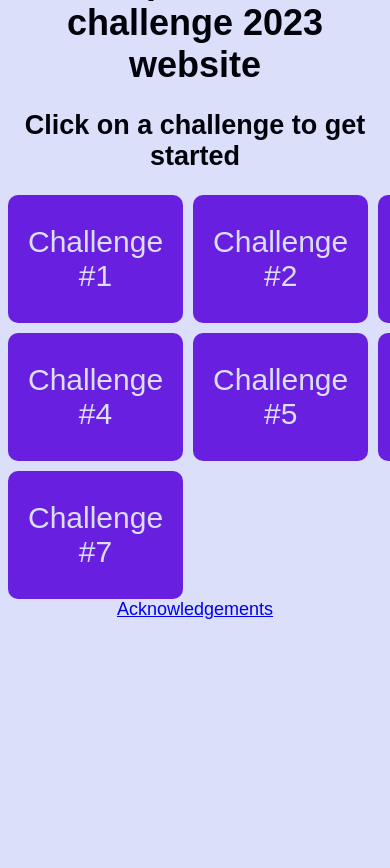
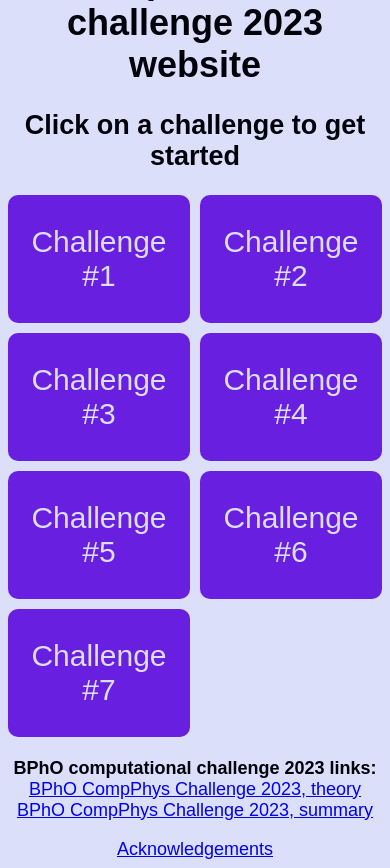
Before and after one commit to AMuh2020/AMuh2020-BPhO-Computational-Challenge-2023, a Django app: page / in a window 390 px wide; the page is wider, and only the part inside the window is pictured. Shown: the part 148-1016 px from the top of that part. Before the commit the page ends 767 px from the top of that part, so only its background shows below. Run offline with Django 4.2, Linux system fonts and the light colour scheme.

Commit message:
Update grid layout and add links to BPhO computational challenge 2023

```diff
--- a/Extension - Web App/BPhO_Site/Gallery/templates/index.html
+++ b/Extension - Web App/BPhO_Site/Gallery/templates/index.html
@@ -20,17 +20,9 @@
             grid-gap: 10px;
             grid-auto-rows: minmax(100px, auto);
         }
-        #container{
-            width: 100%;
-            display: grid;
-            grid-template-columns: repeat(3, 1fr);
-            grid-gap: 10px;
-            grid-auto-rows: minmax(100px, auto);
-        }
         .grid-item{
             background-color: #691fe0;
             color: #dbdffa;
-            padding: 20px;
             font-size: 30px;
             text-align: center;
             border-radius: 10px;
@@ -38,6 +30,11 @@
         }
         .grid-item:hover{
             background-color: #4d0cb5;
+        }
+        @media (max-width: 480px) {
+            #container {
+                grid-template-columns: repeat(2, 1fr);
+            }
         }
     </style>
 </head>
@@ -50,6 +47,12 @@
         {%endfor%}
     </div>
     <!-- link to acknowledgements page -->
+    <br>
+    <div><b>BPhO computational challenge 2023 links:</b></div>
+    <div><a href="https://www.bpho.org.uk/bpho/computational-challenge/BPhO_CompPhys_Challenge_2023_briefing.pdf">BPhO CompPhys Challenge 2023, theory</a></div>
+    <div><a href="https://www.bpho.org.uk/bpho/computational-challenge/BPhO_CompPhys_Challenge_2023.pdf">BPhO CompPhys Challenge 2023, summary</a></div>
+
+    <p></p>
     <a href="/acknowledgements">Acknowledgements</a>
 </body>
 </html>
```
Also changed, not shown: 2 other files.
